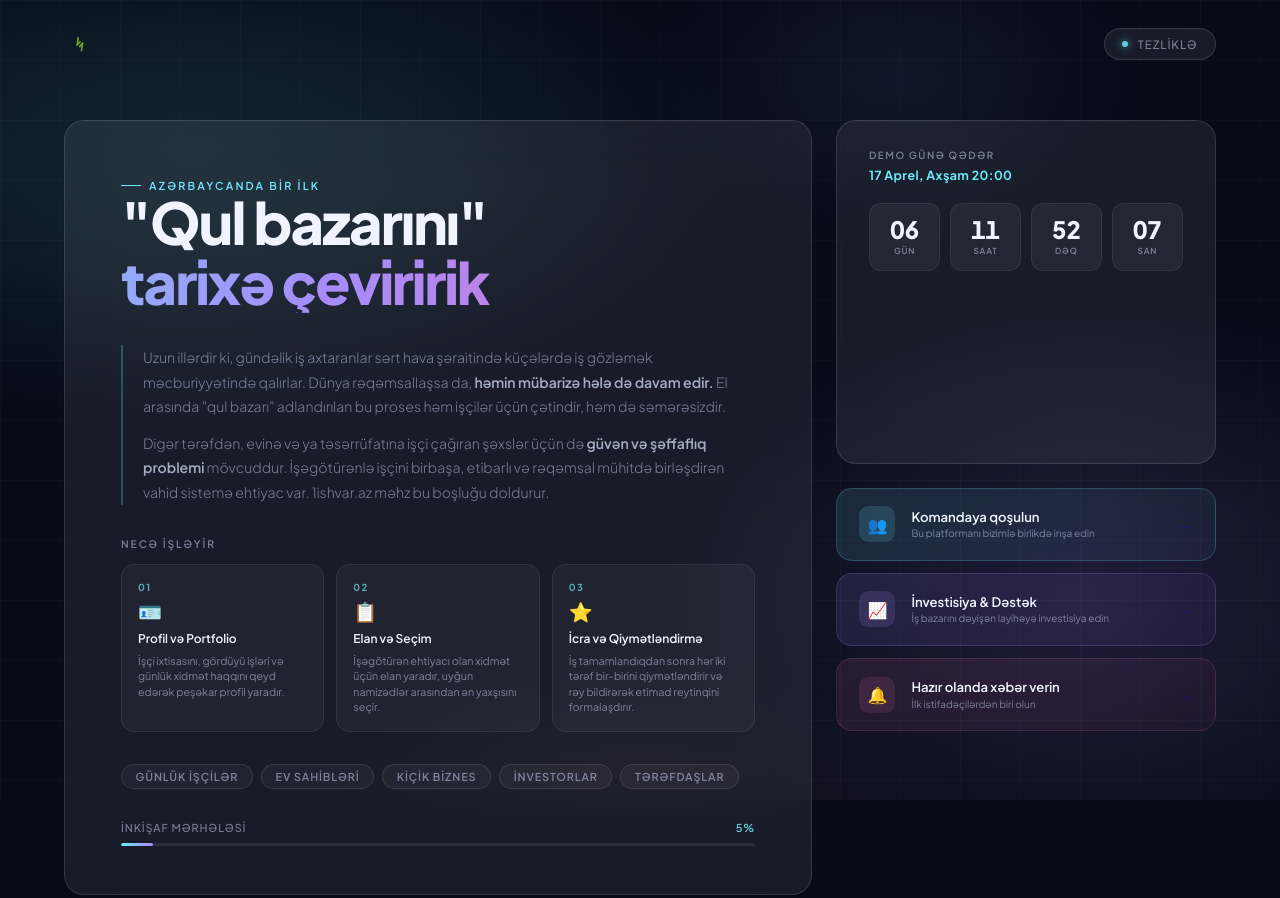
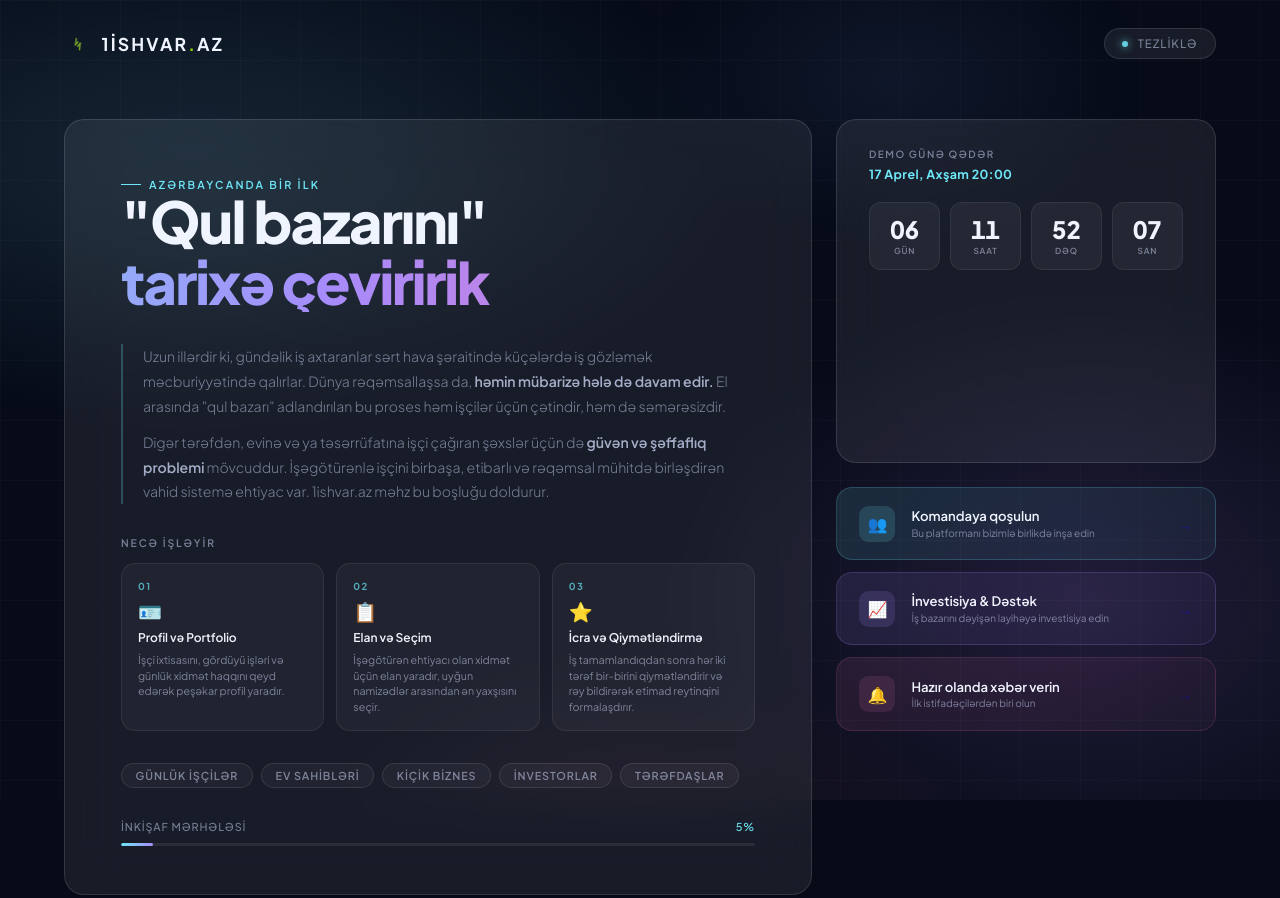
Before and after one commit to Muzafferus/1ishvar, a plain HTML site: page index.html in a window 1280 px wide. Shown: the top 898 px of the page. Drawn offline with Linux system fonts and the light colour scheme; no server answers.

Commit message:
Update logo styling and add branding text

```diff
--- a/index.html
+++ b/index.html
@@ -14,8 +14,9 @@
 
 <header>
   <a href="javascript:void(0);" class="logo-wrap">
-    <img src="logo.png" alt="1ishvar.az" class="site-logo">
+    <img src="logo.png" alt="Logo" class="site-logo"> <span class="logo-text">1ishvar<span class="dot">.</span>az</span>
   </a>
+
   <div class="header-pill">
     <div class="live-dot"></div>
     Tezliklə
--- a/style.css
+++ b/style.css
@@ -60,29 +60,48 @@ header {
   padding: 1.75rem 4rem;
 }
 
+/* ── Logo── */
 .logo-wrap {
   display: flex;
   align-items: center;
+  gap: 0.6rem; /* Logo ilə yazı arasındakı məsafə */
   text-decoration: none;
   transition: transform 0.2s ease;
 }
 
 .logo-wrap:hover {
-  transform: scale(1.05);
+  transform: scale(1.02); /* Üzərinə gələndə yüngülcə böyüyür */
 }
 
 .site-logo {
-  height: 32px;
+  height: 28px; /* Logonun standart hündürlüyü - buradan böyüdüb kiçildə bilərsən */
   width: auto;
   display: block;
+  object-fit: contain; /* Şəklin deformasiya olmasının qarşısını alır */
 }
 
+.logo-text {
+  font-size: 1.1rem;
+  font-weight: 700;
+  letter-spacing: .12em;
+  text-transform: uppercase;
+  color: var(--text);
+}
+
+/* Logonun yanındakı nöqtəni sənə göndərilən logonun yaşıl rənginə (təxmini #95d600) uyğunlaşdırırıq */
+.logo-text .dot {
+  color: #95d600; /* Əvvəl var(--accent) idi, indi loqonun yaşıldır */
+}
+
+/* Telefon ekranlarında ölçüləri biraz da kiçildiririk */
 @media (max-width: 960px) {
   .site-logo {
-    height: 26px;
+    height: 24px;
+  }
+  .logo-text {
+    font-size: 0.9rem;
   }
 }
-
 .header-pill {
   display: flex;
   align-items: center;
```
